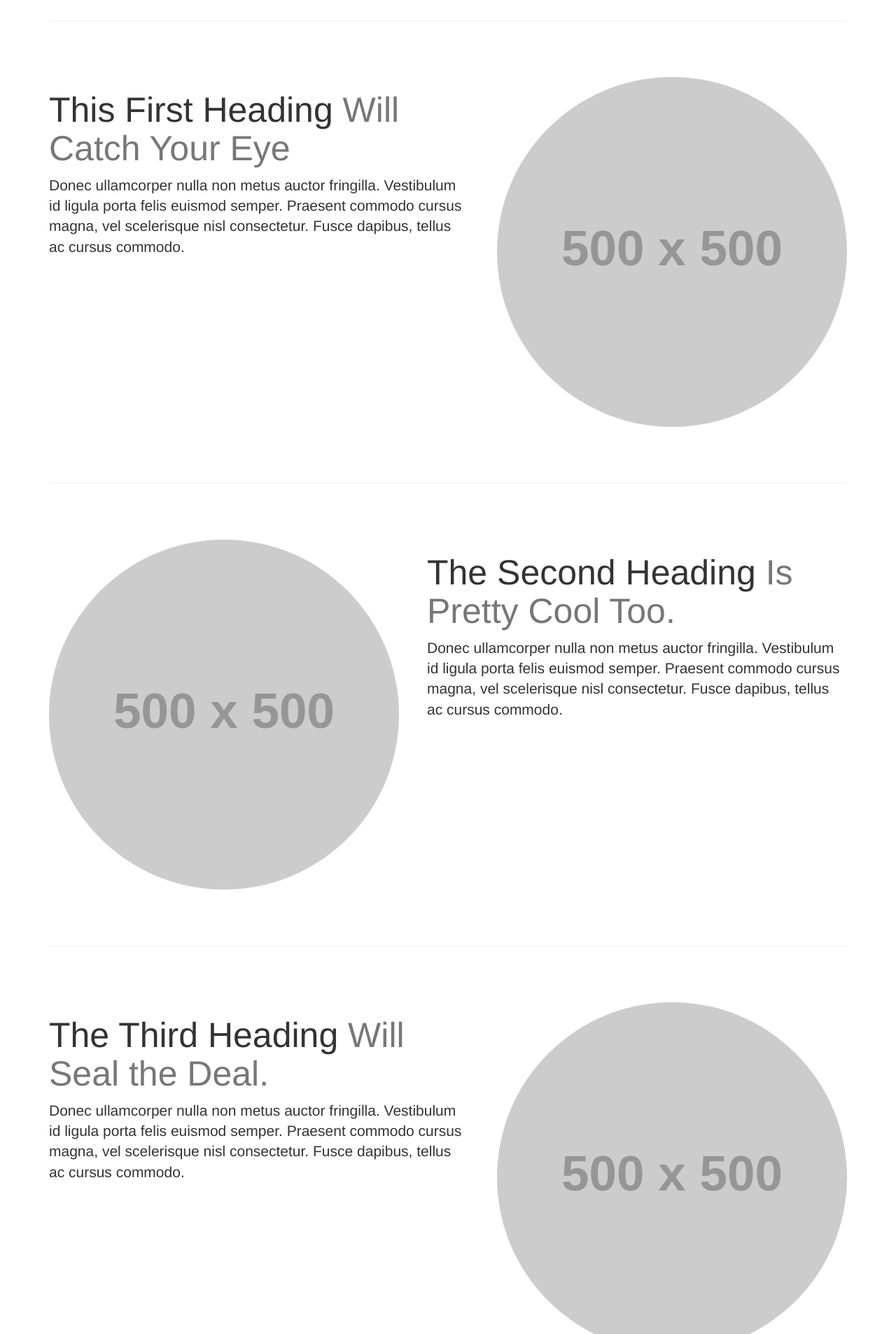
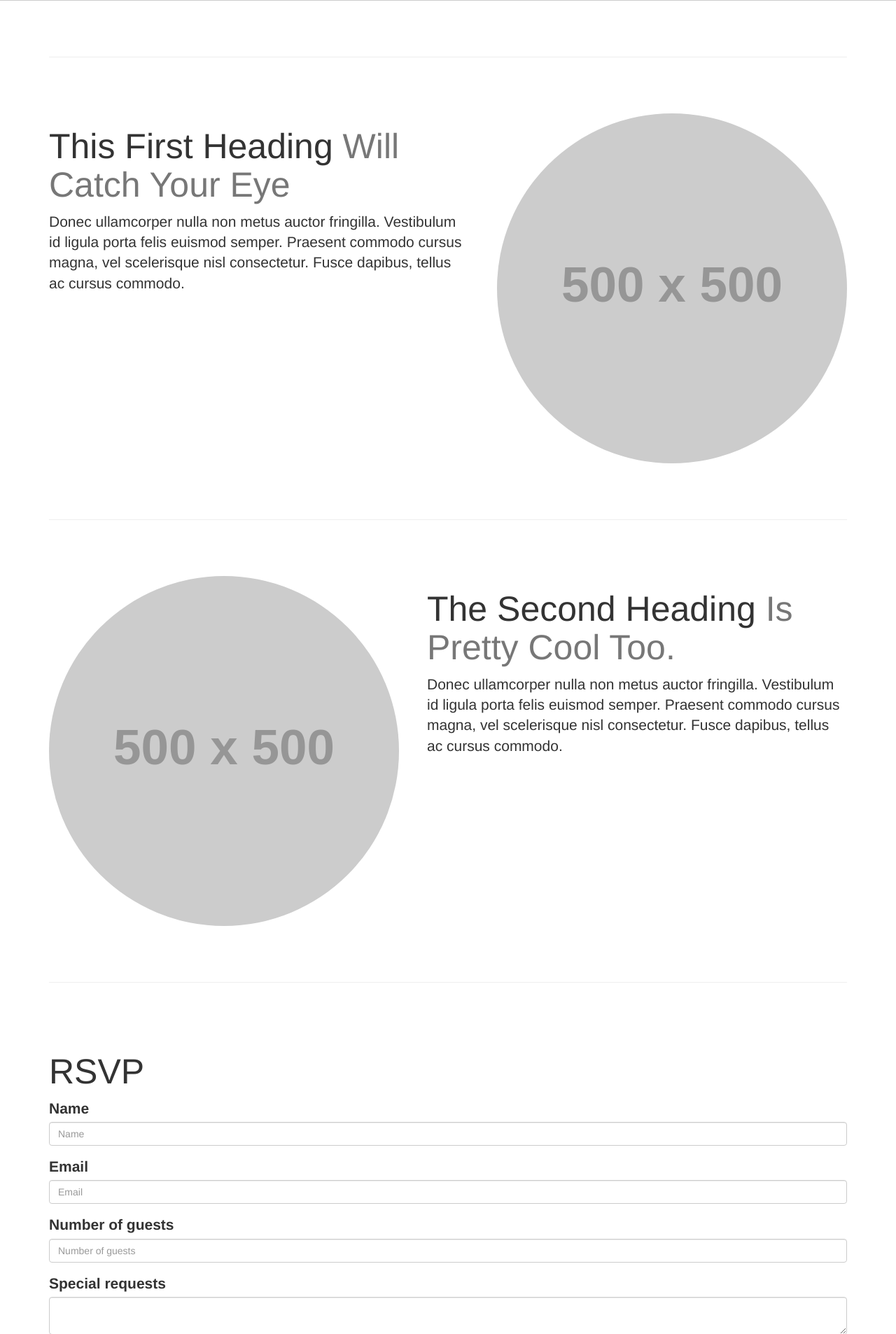
Before and after one commit to spootze/wedding-rsvp, a Flask app: page / in a window 1280 px wide. Shown: the part 619-2525 px from the top of the page at 70% size. Run offline with Flask 2, Linux system fonts and the light colour scheme; grey boxes labelled with a size stand in for pictures from a placeholder-image service; some libraries are stand-ins or nearby versions.

Commit message:
RSVP functionality

```diff
--- a/application.py
+++ b/application.py
@@ -1,10 +1,16 @@
 from flask import Flask
 from flask import render_template
 from flask.ext.babel import Babel
-from flask import request
+from flask import request, redirect, jsonify
+
+import json
+
+from database import init_db, db_session
+from models import Registration
 
 application = Flask(__name__)
 application.config.from_object('config.BaseConfig')
+init_db()
 babel = Babel(application)
 
 
@@ -16,6 +22,48 @@ def get_locale():
 def index():
     return render_template('index.html')
 
+@application.route('/rsvp', methods=['POST'])
+def add_registration():
+
+  try:
+    r = Registration(
+      request.form['name'],
+      request.form['email'],
+      int(request.form['count'])
+    )
+    db_session.add(r)
+    db_session.commit()
+    # TODO: localization
+    return jsonify({
+      'success':True,
+      'message':'Thank you! Your RSVP has been successfully recorded!',
+      'data': request.form
+    })
+
+  except Exception as e:
+    application.logger.error(e)
+
+    message = 'Unfortunately there was an error in processing your reservation'
+
+    if str(e).find('UNIQUE constraint failed') > -1:
+      # TODO: localization
+      message = """Unfortunately it seems that either the name or email has
+                   already been used to RSVP"""
+
+    db_session.rollback()
+
+    return jsonify({
+      'success':False,
+      'message': message,
+      'data': request.form,
+      'exception': str(e)
+    })
+
+  return json.dumps(request.form)
+
+def get_registrations():
+  return Registration.query.all()
+
 if __name__ == "__main__":
   application.debug = True
   application.run()
--- /dev/null
+++ b/static/css/style.css
@@ -0,0 +1,17 @@
+
+.message{
+  display: none;
+  color: white;
+  text-align: center;
+  padding: .5em;
+}
+
+.message.success{
+  display: block;
+  background: green;
+}
+
+.message.failure{
+  display: block;
+  background: red;
+}
--- /dev/null
+++ b/static/js/script.js
@@ -0,0 +1,56 @@
+(function($){
+
+var onDocReady = function(){
+
+  console.log("Registering doc ready handler");
+
+  var form = $('#rsvp-submit');
+
+
+
+  form.submit(function(e){
+
+      var data = {
+        'name': $('input[name=name]').val(),
+        'email': $('input[name=email]').val(),
+        'count': $('input[name=count]').val(),
+        'requests': $('input[name=requests]').val()
+      };
+
+      $.ajax({
+        type: 'POST',
+        url: 'rsvp',
+        data: data,
+        dataType: 'json',
+        encode: true
+      }).done(function(resp){
+
+        console.log(resp);
+
+        location.hash = '#';
+        window.scrollTo(0,0);
+
+        if(resp.success){
+          $('.alert')
+            .removeClass('alert-danger')
+            .addClass('alert-success')
+            .html(resp.message);
+        } else if (!resp.success){
+          $('.alert')
+            .removeClass('alert-success')
+            .addClass('alert-danger')
+            .html(resp.message);
+        }
+
+      });
+
+      e.preventDefault();
+      return false
+
+  });
+
+};
+
+$(document).ready(onDocReady);
+
+})(window.jQuery)
--- a/templates/index.html
+++ b/templates/index.html
@@ -16,6 +16,7 @@
 
     <!-- Custom CSS -->
     <link href="static/css/one-page-wonder.css" rel="stylesheet">
+    <link href="static/css/style.css" rel="stylesheet">
 
     <!-- HTML5 Shim and Respond.js IE8 support of HTML5 elements and media queries -->
     <!-- WARNING: Respond.js doesn't work if you view the page via file:// -->
@@ -60,6 +61,8 @@
         <!-- /.container -->
     </nav>
 
+    <div class="alert"></div>
+
     <!-- Full Width Image Header -->
     <header class="header-image">
         <div class="headline">
@@ -99,11 +102,29 @@
 
         <!-- Third Featurette -->
         <div class="featurette" id="rsvp">
-            <img class="featurette-image img-circle img-responsive pull-right" src="http://placehold.it/500x500">
-            <h2 class="featurette-heading">The Third Heading
-                <span class="text-muted">Will Seal the Deal.</span>
+            <h2 class="featurette-heading">RSVP
             </h2>
-            <p class="lead">Donec ullamcorper nulla non metus auctor fringilla. Vestibulum id ligula porta felis euismod semper. Praesent commodo cursus magna, vel scelerisque nisl consectetur. Fusce dapibus, tellus ac cursus commodo.</p>
+            <div class="lead">
+                <form id="rsvp-submit" action="rsvp" method="POST">
+                    <div id="name-group" class="form-group">
+                        <label for="name">Name</label>
+                        <input type="text" class="form-control" name="name" placeholder="Name">
+                    </div>
+                    <div id="email-group" class="form-group">
+                        <label for="email">Email</label>
+                        <input type="email" class="form-control" name="email" placeholder="Email">
+                    </div>
+                    <div id="count-group" class="form-group">
+                        <label for="count">Number of guests</label>
+                        <input type="number" class="form-control" name="count" placeholder="Number of guests">
+                    </div>
+                    <div id="requests-group" class="form-group">
+                        <label for="requests">Special requests</label>
+                        <textarea name="requests" class="form-control"></textarea>
+                    </div>
+                    <button type="submit" class="btn btn-primary">Submit</button>
+                </form>
+            </div>
         </div>
 
         <hr class="featurette-divider">
@@ -122,6 +143,7 @@
 
     <!-- jQuery -->
     <script src="static/js/jquery.js"></script>
+    <script src="static/js/script.js?asd=2"></script>
 
     <!-- Bootstrap Core JavaScript -->
     <script src="static/js/bootstrap.min.js"></script>
```
Also changed, not shown: database.py (added, +14 -0 lines), models.py (added, +23 -0 lines).
